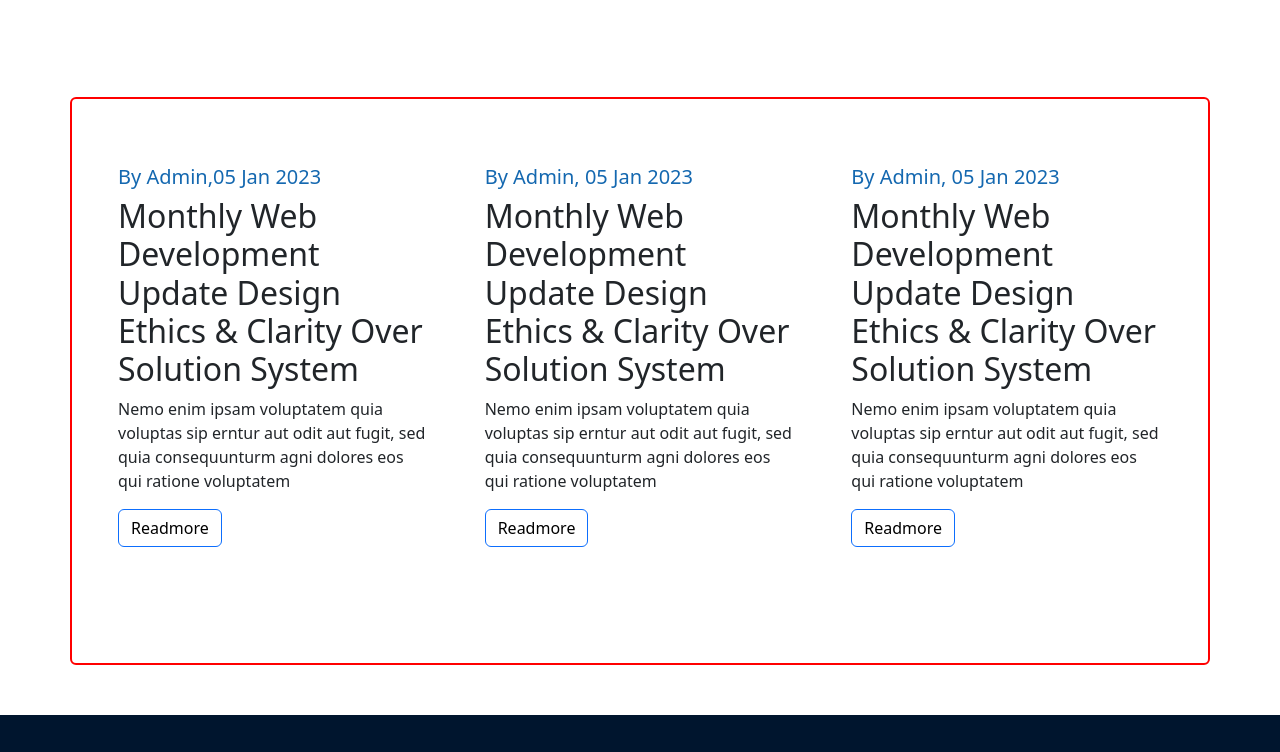
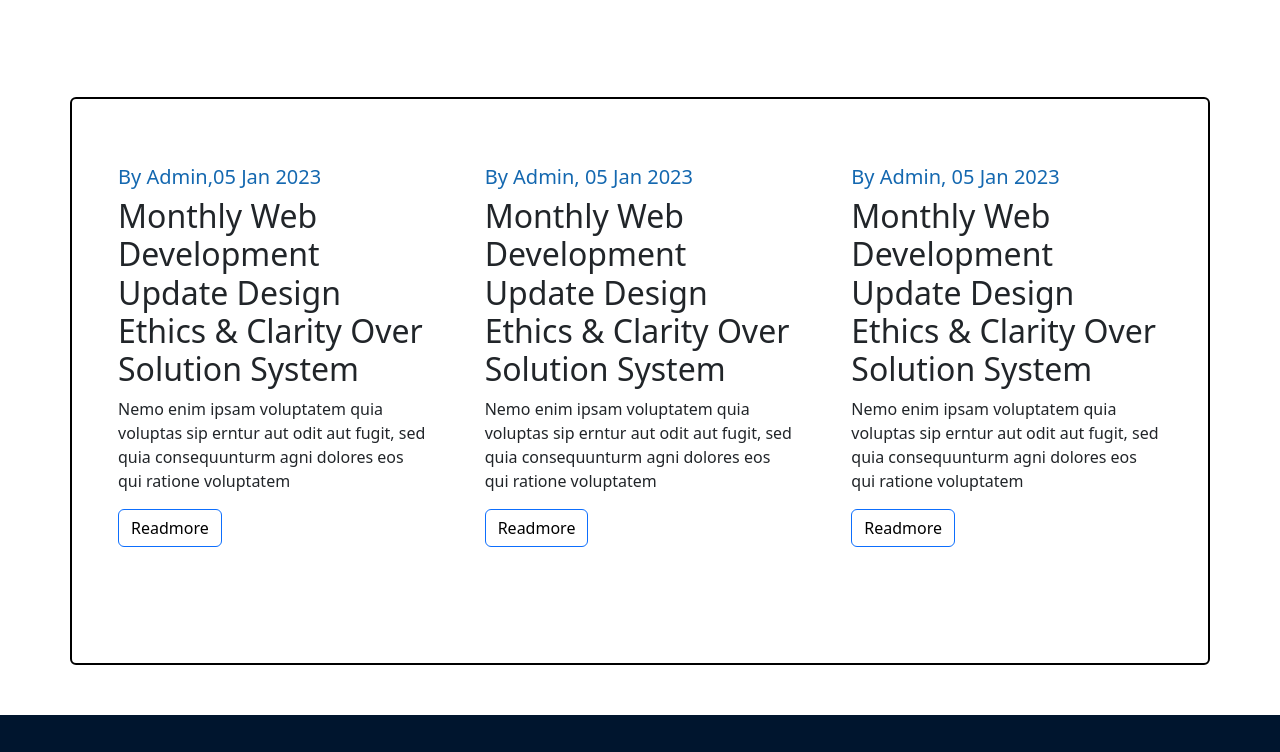
Before and after one commit to vara-prasad-f9/task, a plain HTML site: page index.html in a window 1280 px wide. Shown: the part 7324-8076 px from the top of the page. Drawn offline with nearby package versions, Linux system fonts and the light colour scheme.

Commit message:
i have edited the border

```diff
--- a/css/custom.css
+++ b/css/custom.css
@@ -74,7 +74,7 @@
 .news .btn{background:none;color:black;text-align: center;}
 .news .card{text-align:left;margin-bottom: 50px;}
 .news .news-main .card{border:none}
-.news .news-main{border:solid 2px red;padding:50px 30px;margin:0 70px;margin-bottom: 50px;}
+.news .news-main{border:solid 2px black;padding:50px 30px;margin:0 70px;margin-bottom: 50px;}
 footer .down{border-top:solid 2px grey ;}
 footer {background-color: #00152E; padding: 40px 0px 20px 0px;}
 footer p{color:white}
```
